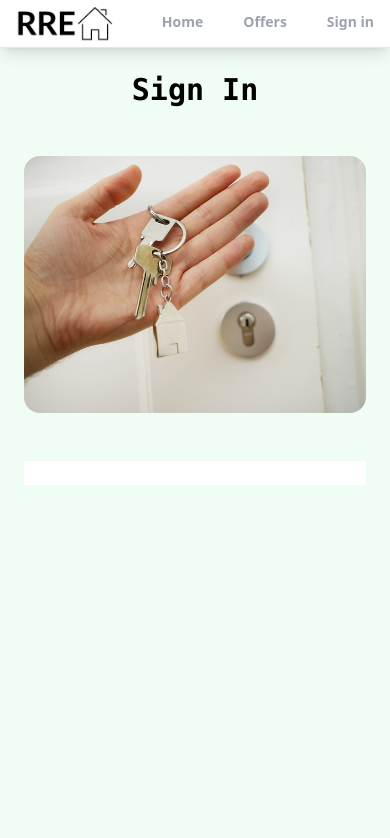
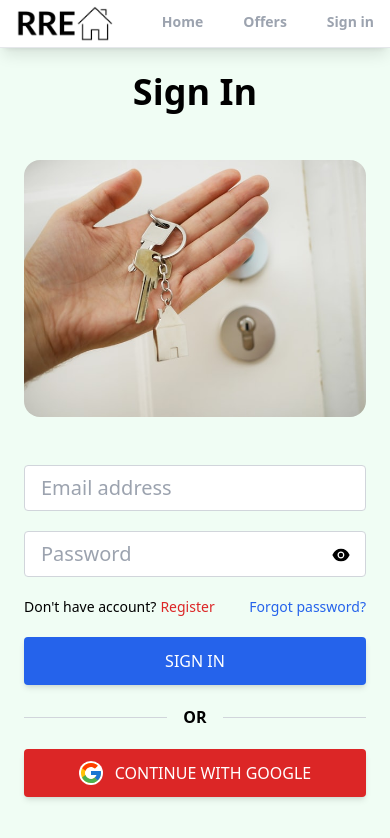
Before and after one commit to Elham-EN/razen-real-estate-app, a React (Vite) app: page /sign-in in a window 390 px wide. Shown: the top 838 px of the page. Built offline with nearby package versions, Linux system fonts and the light colour scheme.

Commit message:
Create the responsive style for sign in page and create oAuth component button

```diff
--- a/package.json
+++ b/package.json
@@ -13,10 +13,12 @@
   "dependencies": {
     "react": "^18.2.0",
     "react-dom": "^18.2.0",
+    "react-icons": "^4.7.1",
     "react-router": "^6.6.2",
     "react-router-dom": "^6.6.2"
   },
   "devDependencies": {
+    "@tailwindcss/forms": "^0.5.3",
     "@testing-library/jest-dom": "^5.16.5",
     "@testing-library/react": "^13.4.0",
     "@testing-library/user-event": "^14.4.3",
--- /dev/null
+++ b/src/components/OAuthBtn.tsx
@@ -0,0 +1,9 @@
+import { FcGoogle } from "react-icons/fc";
+export default function OAuthBtn(): JSX.Element {
+  return (
+    <button className="flex items-center justify-center bg-red-600 py-3 text-white transition duration-300 ease-in-out hover:bg-red-700 font-medium shadow-md hover:shadow-lg active:shadow-lg rounded">
+      <FcGoogle className="mr-3 text-2xl bg-white rounded-full" />
+      <p className="uppercase">continue with google</p>
+    </button>
+  );
+}
--- a/src/pages/SignIn.tsx
+++ b/src/pages/SignIn.tsx
@@ -1,27 +1,89 @@
+import { useState } from "react";
+import { Link } from "react-router-dom";
 import useForm from "../hooks/useForm";
+import { AiFillEye, AiFillEyeInvisible } from "react-icons/ai";
+import OAuthBtn from "../components/OAuthBtn";
 import KeyImage from "../assets/key.jpg";
 
 export default function SignIn(): JSX.Element {
+  const [showPassword, setShowPassword] = useState<boolean>(false);
   const [formData, handleChange] = useForm();
 
   return (
     <section>
-      <h1 className="text-3xl text-center mt-6 font-bold font-mono">Sign In</h1>
+      <h1 className="text-4xl text-center mt-6 font-semibold font-sans">
+        Sign In
+      </h1>
       <div className="flex justify-center items-center flex-wrap px-6 py-12 max-w-6xl mx-auto">
         <div className="md:w-[67%] lg:w-[50%] mb-12 md:mb-6">
           <img className="w-full rounded-2xl" src={KeyImage} alt="key" />
         </div>
         <div className="w-full md:w-[67%] lg:w-[40%] lg:ml-20">
-          <form>
+          <form className="flex flex-col gap-5">
+            <div>
               <input
-              className="w-full"
+                className="w-full px-4 py-2 text-xl placeholder-gray-400 border-gray-300 rounded transition ease-in-out"
                 type="email"
                 id="email"
                 value={formData.email}
                 onChange={(e) => {
                   handleChange("email", e.target.value);
                 }}
+                placeholder="Email address"
               />
+            </div>
+            <div className="relative">
+              <input
+                className="w-full px-4 py-2 text-xl placeholder-gray-400 border-gray-300 rounded transition ease-in-out"
+                type={showPassword ? "text" : "password"}
+                id="password"
+                value={formData.password}
+                onChange={(e) => {
+                  handleChange("password", e.target.value);
+                }}
+                placeholder="Password"
+              />
+              {showPassword ? (
+                <AiFillEyeInvisible
+                  className="absolute right-[15px] top-[14px] text-xl cursor-pointer"
+                  onClick={() => setShowPassword(false)}
+                />
+              ) : (
+                <AiFillEye
+                  className="absolute right-[15px] top-[14px] text-xl cursor-pointer"
+                  onClick={() => setShowPassword(true)}
+                />
+              )}
+            </div>
+            <div className="flex justify-between whitespace-nowrap text-sm sm:text-lg">
+              <p>
+                Don't have account?
+                <Link
+                  className="text-red-600 transition duration-200 ease-in-out hover:text-red-800 ml-1"
+                  to="/sign-up"
+                >
+                  Register
+                </Link>
+              </p>
+              <p>
+                <Link
+                  className="text-blue-600 transition duration-1000 ease-in-out hover:text-blue-700"
+                  to="/forgot-password"
+                >
+                  Forgot password?
+                </Link>
+              </p>
+            </div>
+            <button
+              className="bg-blue-600 w-full text-white py-3 rounded transition duration-300 ease-in-out hover:bg-blue-800 font-medium uppercase shadow-md hover:shadow-lg active:bg-blue-800"
+              type="submit"
+            >
+              Sign in
+            </button>
+            <div className="flex items-center before:border-t before:flex-1 before:border-gray-300 after:border-t after:flex-1 after:border-gray-300">
+              <p className="text-center font-semibold mx-4">OR</p>
+            </div>
+            <OAuthBtn />
           </form>
         </div>
       </div>
--- a/tailwind.config.cjs
+++ b/tailwind.config.cjs
@@ -4,5 +4,8 @@ module.exports = {
   theme: {
     extend: {},
   },
-  plugins: [],
+  plugins: [require("@tailwindcss/forms")],
+  format: {
+    multiline: true,
+  },
 };
```
Also changed, not shown: 2 other files (tests, documents, lock files or other folders). Lines whose indentation alone changed are shown as unchanged.
